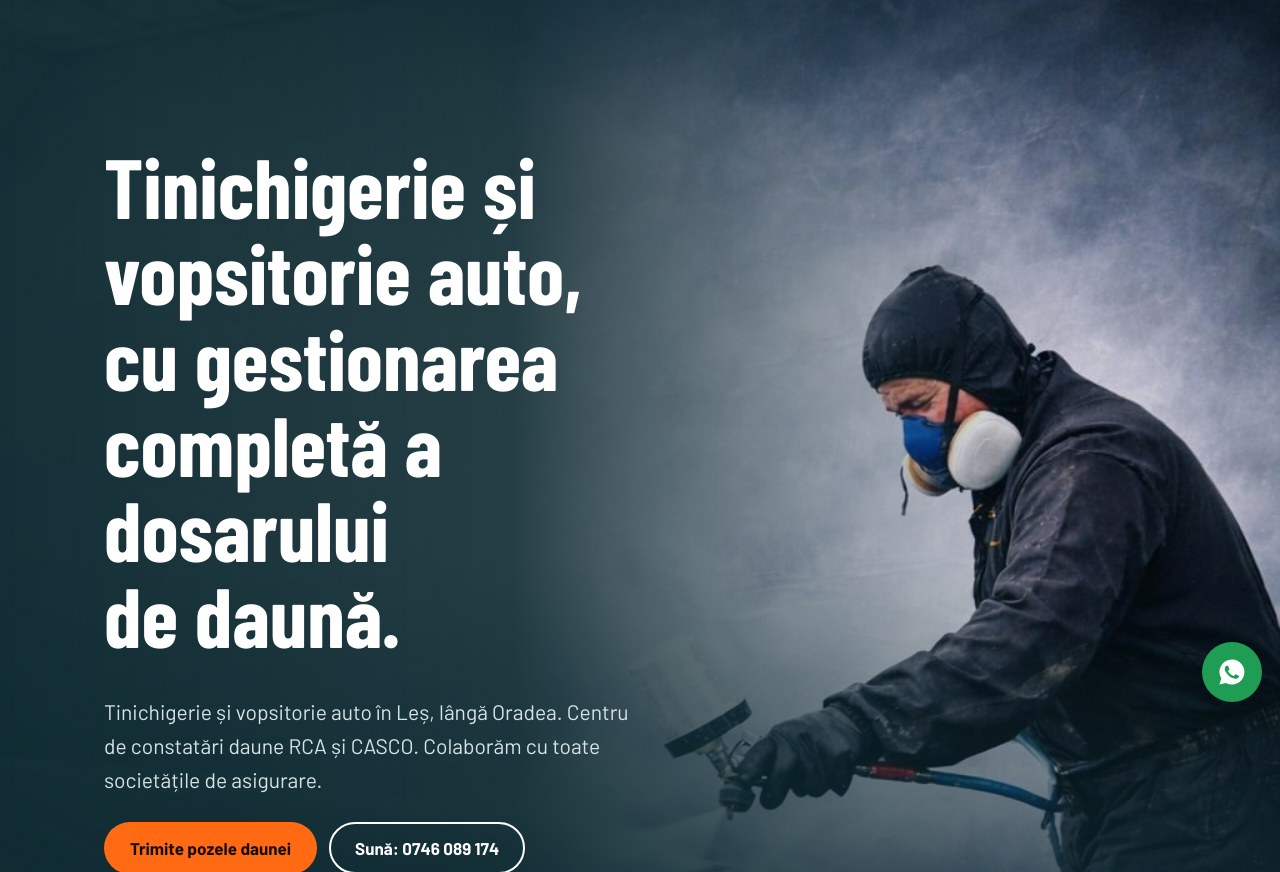
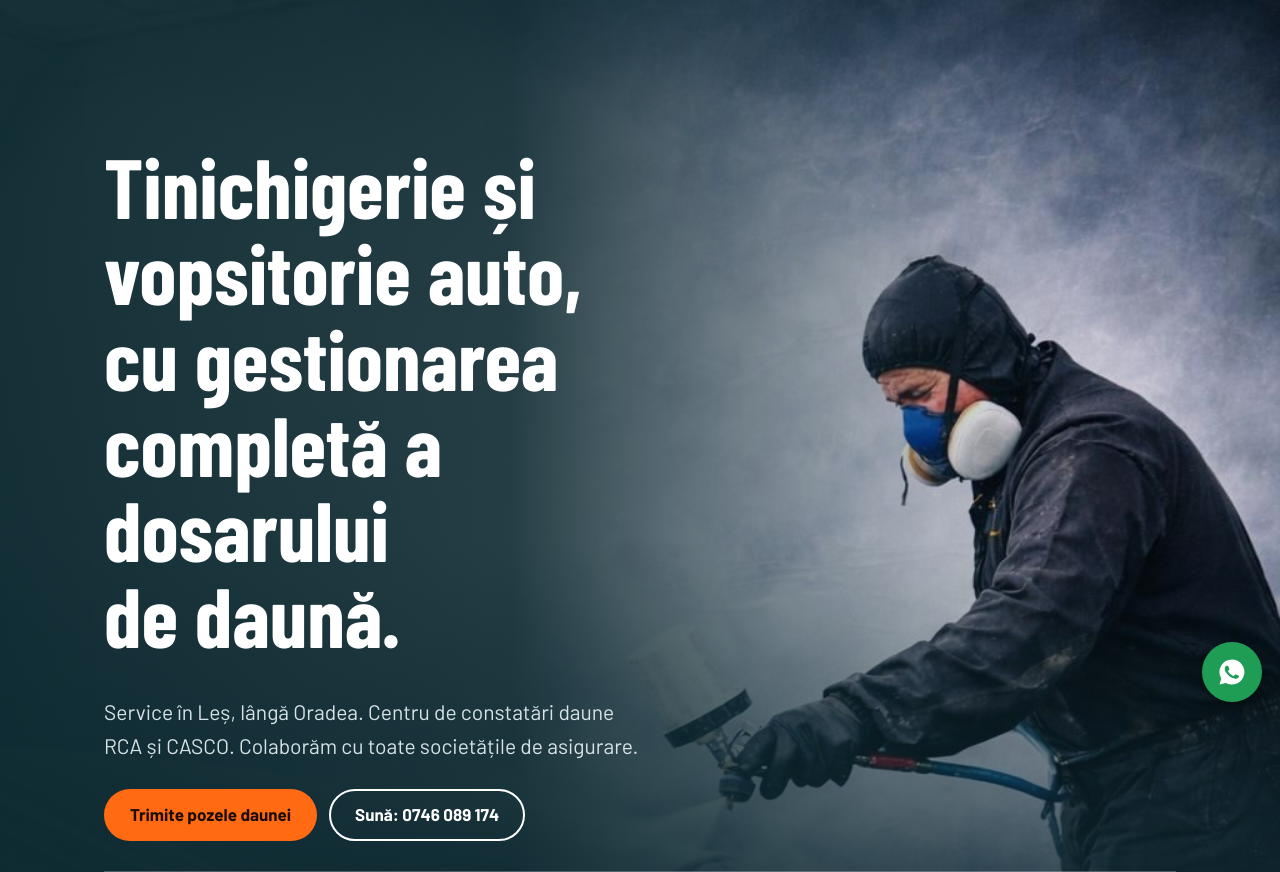
Before and after one commit to sebastianmda/sistemcar-site, a plain HTML site: page index.html in a window 1280 px wide. Shown: the part 80-952 px from the top of the page. Drawn offline with nearby package versions, Linux system fonts and the light colour scheme; a web font is replaced by a local one.

Commit message:
Subtitlu fără repetiția din titlu
Co-Authored-By: Claude Opus 5.5 <noreply@anthropic.com>
Claude-Session: https://claude.ai/code/session_01LsSL4rXqASjqb9oc95CQKK

```diff
--- a/index.html
+++ b/index.html
@@ -196,7 +196,7 @@ dialog::backdrop{background:rgba(6,20,24,.7)}
     <img src="img/vopsitor.jpg" alt="Vopsitor la lucru în cabina de vopsire" fetchpriority="high">
     <div class="wrap">
       <h1>Tinichigerie și vopsitorie auto, cu gestionarea completă a dosarului de daună.</h1>
-      <p class="sub">Tinichigerie și vopsitorie auto în Leș, lângă Oradea. Centru de constatări daune RCA și CASCO. Colaborăm cu toate societățile de asigurare.</p>
+      <p class="sub">Service în Leș, lângă Oradea. Centru de constatări daune RCA și CASCO. Colaborăm cu toate societățile de asigurare.</p>
       <div class="cta-row">
           <a class="btn primary" href="#formular-dauna">Trimite pozele daunei</a>
           <a class="btn ghost" href="tel:+40746089174">Sună: 0746 089 174</a>
```
